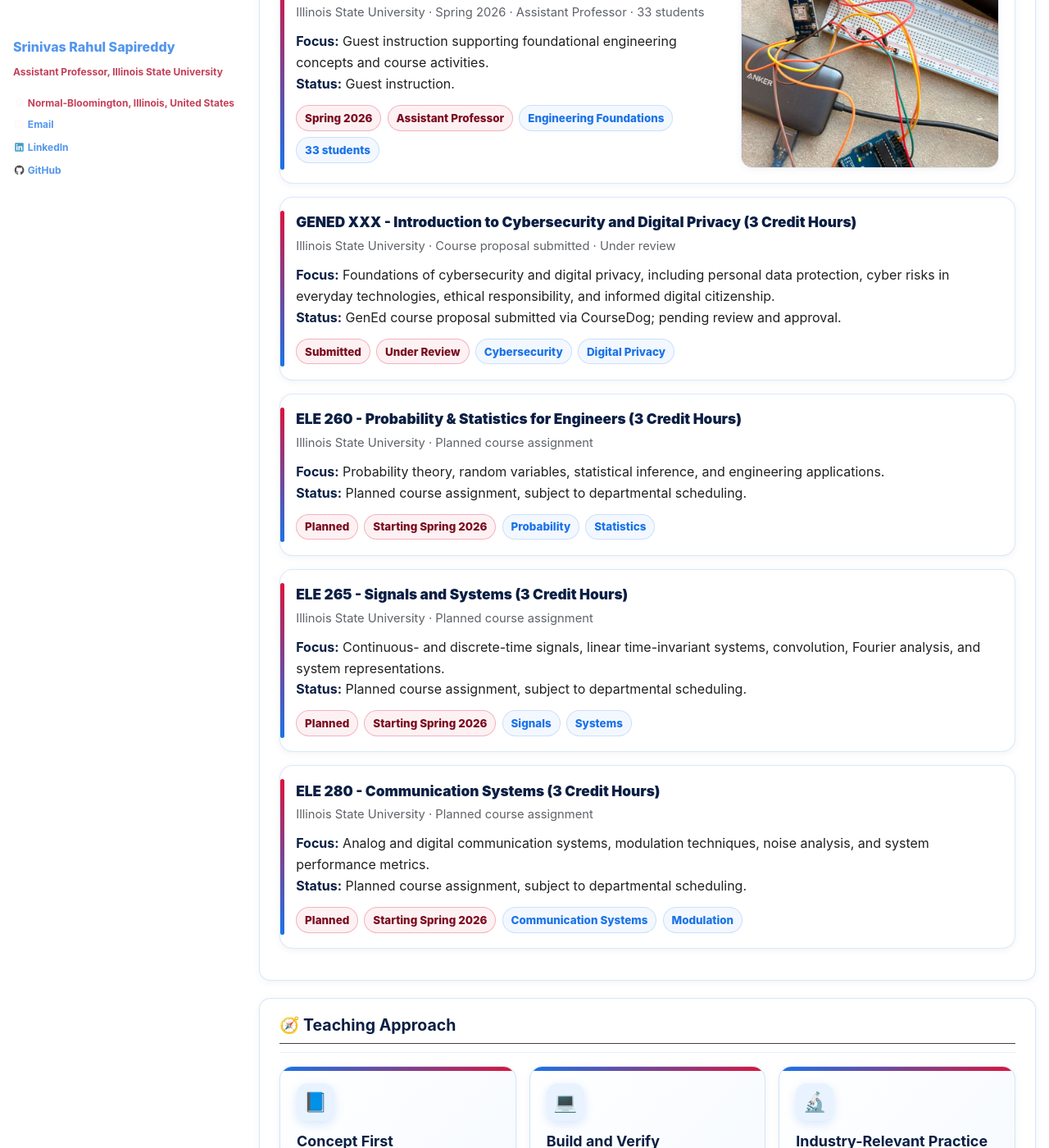
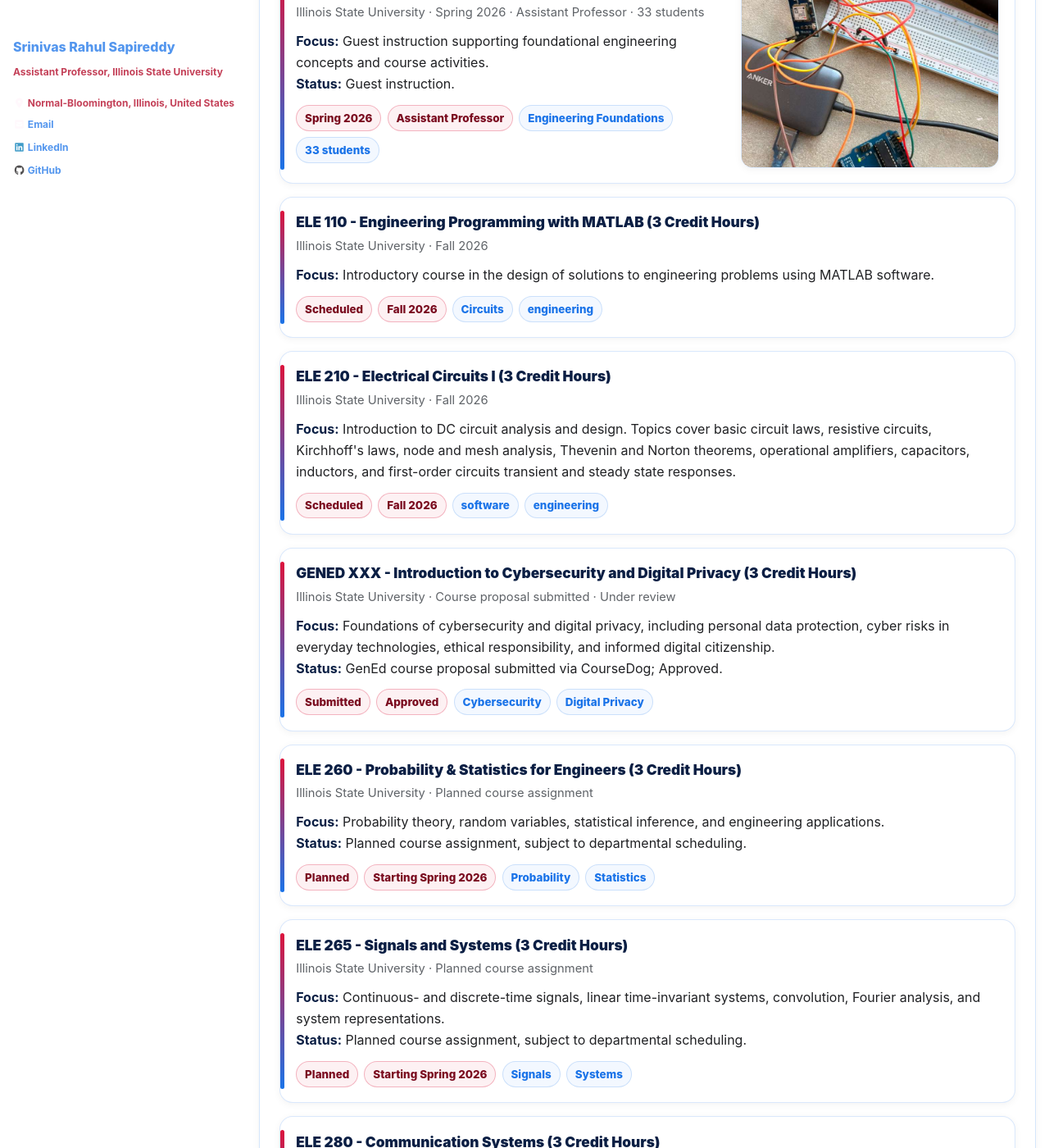
Before and after one commit to srsapireddy/srsapireddy.github.io, a Jekyll site: the page built from _pages/teaching.md, in a window 1280 px wide and 1400 px high, scrolled down 1468 px. Shown: the whole window at 82% size. Built offline with Jekyll 4.4.1, drawn with Linux system fonts in a browser that asks for light colours; cached includes are drawn as plain includes; nearby versions of some CDN libraries.

Commit message:
Update teaching.md

```diff
--- a/_pages/teaching.md
+++ b/_pages/teaching.md
@@ -830,18 +830,50 @@ toc: false
       </div>
 
       <div class="course-card isu-course">
+        <div class="course-title">ELE 110 - Engineering Programming with MATLAB (3 Credit Hours)</div>
+        <div class="course-meta">Illinois State University · Fall 2026</div>
+
+        <div class="course-body">
+          <strong>Focus:</strong>  Introductory course in the design of solutions to engineering problems using MATLAB software.<br>
+        </div>
+
+        <div class="course-tags">
+          <span class="course-tag isu">Scheduled</span>
+          <span class="course-tag isu">Fall 2026</span>
+          <span class="course-tag">Circuits</span>
+          <span class="course-tag">engineering</span>
+        </div>
+      </div>
+
+      <div class="course-card isu-course">
+        <div class="course-title">ELE 210 - Electrical Circuits I (3 Credit Hours)</div>
+        <div class="course-meta">Illinois State University · Fall 2026</div>
+
+        <div class="course-body">
+          <strong>Focus:</strong>  Introduction to DC circuit analysis and design. Topics cover basic circuit laws, resistive circuits, Kirchhoff's laws,            node and mesh analysis, Thevenin and Norton theorems, operational amplifiers, capacitors, inductors, and first-order circuits transient and                steady state responses.<br>
+        </div>
+
+        <div class="course-tags">
+          <span class="course-tag isu">Scheduled</span>
+          <span class="course-tag isu">Fall 2026</span>
+          <span class="course-tag">software</span>
+          <span class="course-tag">engineering</span>
+        </div>
+      </div>
+
+      <div class="course-card isu-course">
         <div class="course-title">GENED XXX - Introduction to Cybersecurity and Digital Privacy (3 Credit Hours)</div>
         <div class="course-meta">Illinois State University · Course proposal submitted · Under review</div>
 
         <div class="course-body">
           <strong>Focus:</strong> Foundations of cybersecurity and digital privacy, including personal data protection,
           cyber risks in everyday technologies, ethical responsibility, and informed digital citizenship.<br>
-          <strong>Status:</strong> GenEd course proposal submitted via CourseDog; pending review and approval.
+          <strong>Status:</strong> GenEd course proposal submitted via CourseDog; Approved.
         </div>
 
         <div class="course-tags">
           <span class="course-tag isu">Submitted</span>
-          <span class="course-tag isu">Under Review</span>
+          <span class="course-tag isu">Approved</span>
           <span class="course-tag">Cybersecurity</span>
           <span class="course-tag">Digital Privacy</span>
         </div>
```
